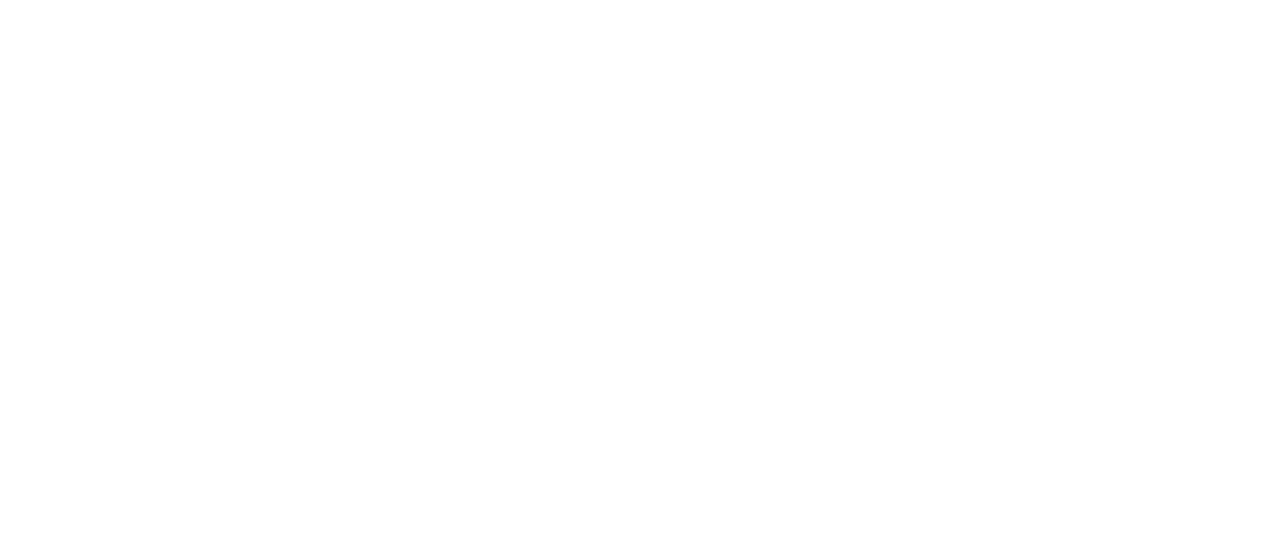
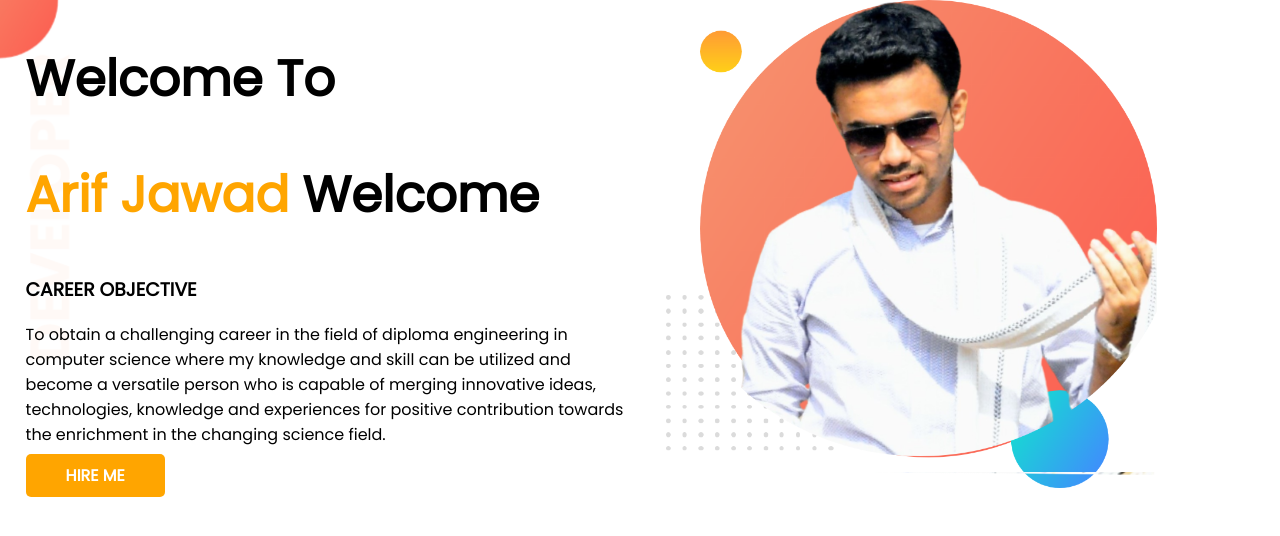
Before and after one commit to ArifJawad18/Portfolio-Website, a plain HTML site: page index.html in a window 1280 px wide. Drawn offline with Linux system fonts and the light colour scheme.

Commit message:
top banner addedt

```diff
--- a/index.html
+++ b/index.html
@@ -5,12 +5,30 @@
     <meta charset="UTF-8">
     <meta http-equiv="X-UA-Compatible" content="IE=edge">
     <meta name="viewport" content="width=device-width, initial-scale=1.0">
-    <title>Jawad Portfolio</title>
+    <title>Arif Jawad Portfolio</title>
+    <link rel="preconnect" href="https://fonts.googleapis.com">
+    <link rel="preconnect" href="https://fonts.gstatic.com" crossorigin>
+    <link href="https://fonts.googleapis.com/css2?family=Poppins&display=swap" rel="stylesheet">
     <link rel="stylesheet" href="style.css">
 </head>
 
 <body>
+    <section class="top-banner">
+        <div class="half-width">
+            <h1>Welcome To</h1>
+            <h1><span class="orange-color">Arif Jawad</span> Welcome</h1>
+            <h3>CAREER OBJECTIVE</h3>
 
+            <p>To obtain a challenging career in the field of diploma engineering in computer science where my knowledge and skill can be utilized and become a versatile person who is capable of merging innovative ideas, technologies, knowledge and experiences
+                for positive contribution towards the enrichment in the changing science field. </p>
+            <a class="link-button" target="_blank" href="https://www.linkedin.com/in/mohammad-arif-jawad-656aa0182/">HIRE ME</a>
+        </div>
+
+        <div class="half-width">
+            <img src="images/jawad-pic-bg.png.png" alt="">
+        </div>
+
+    </section>
 </body>
 
 </html>
--- a/style.css
+++ b/style.css
@@ -0,0 +1,39 @@
+body {
+    font-family: 'Poppins', sans-serif;
+    margin: 0;
+}
+
+h1 {
+    font-size: 50px;
+}
+
+.orange-color {
+    color: orange;
+}
+
+section {
+    display: flex;
+}
+
+.half-width {
+    width: 50%;
+    padding-left: 2%;
+}
+
+.half-width img {
+    width: 80%;
+}
+
+.link-button {
+    text-decoration: none;
+    background-color: orange;
+    padding: 10px 40px;
+    color: white;
+    font-weight: 700;
+    border-radius: 5px;
+}
+
+.top-banner {
+    background-image: url(images/top-banner.png);
+    background-repeat: no-repeat;
+}
```
Also changed, not shown: images/dream-bg.png (added), images/exp-bg.png (added), images/jawad-pic-bg.png.png (added), images/jawad-pic-bg2.png.png (added), images/my-bg.png (added), images/my-bg2.png (added), images/top-banner.png (added), showOff/my pictures 1.jpg (added), showOff/my pictures 2.jpg (added), showOff/my pictures 3.jpg (added).
